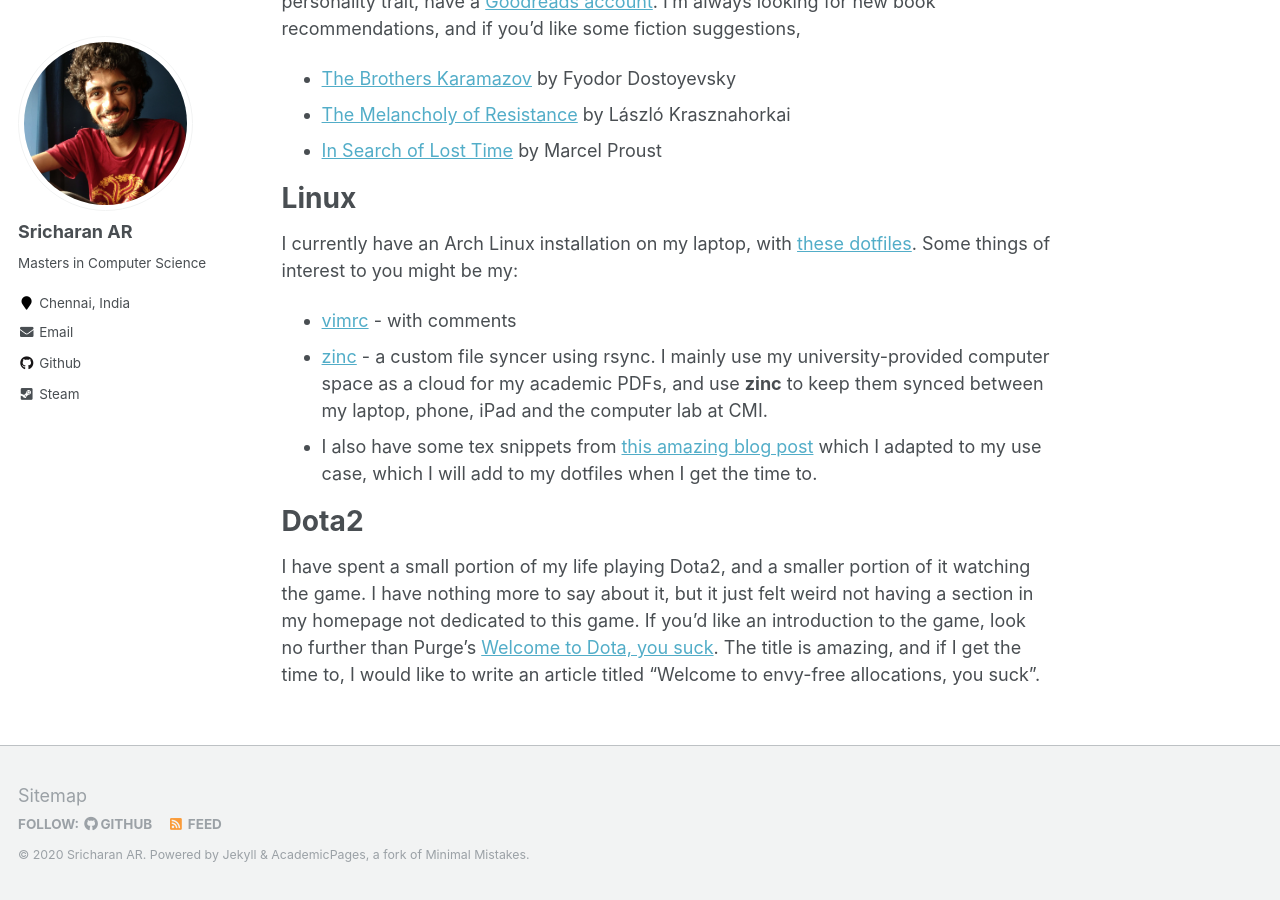
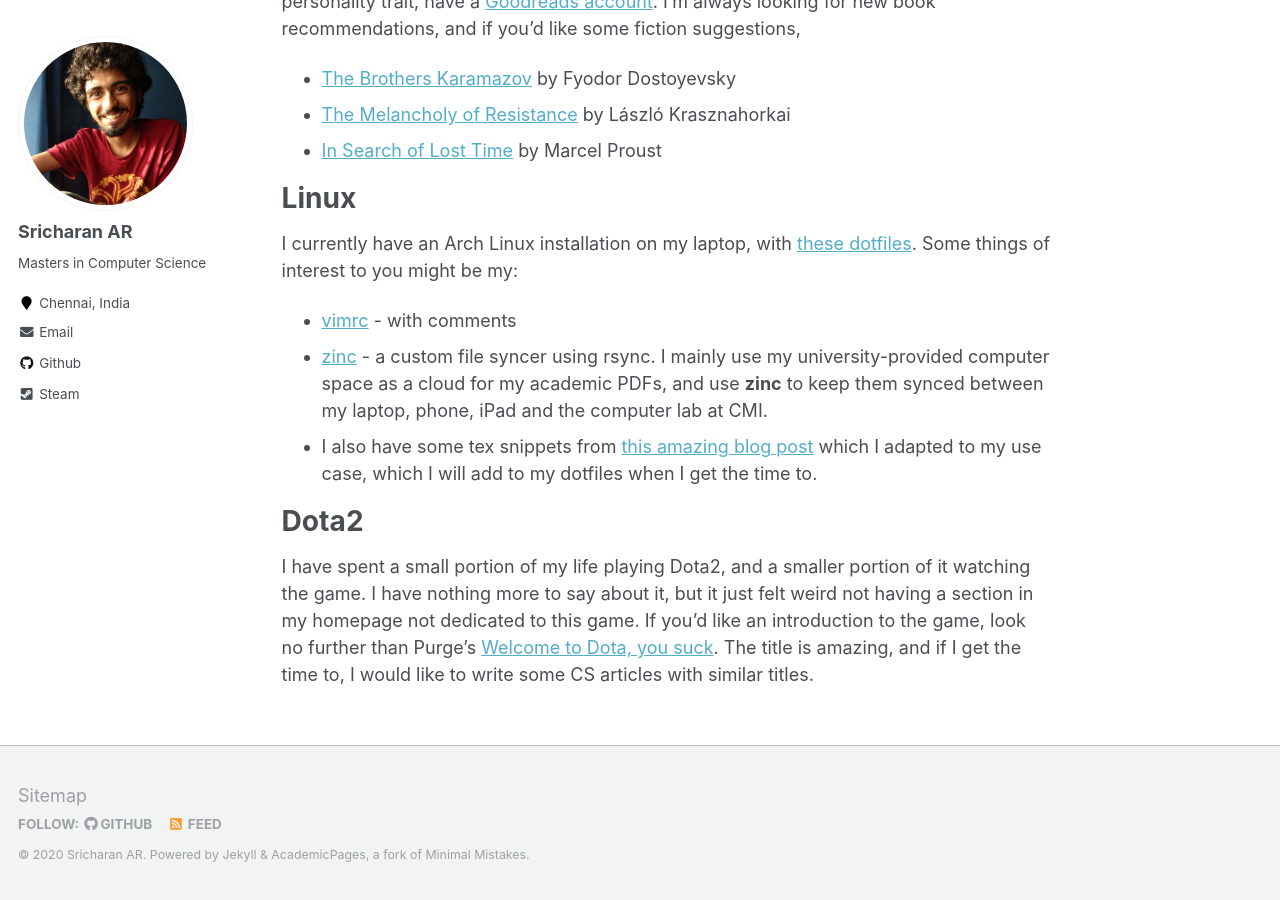
Before and after one commit to SriAR/sriar.github.io, a Jekyll site: the page built from _pages/about.md, in a window 1280 px wide and 900 px high, scrolled down 585 px. Built offline with Jekyll 4.4.1, drawn with Linux system fonts in a browser that asks for light colours.

Commit message:
Changed about

```diff
--- a/_pages/about.md
+++ b/_pages/about.md
@@ -36,4 +36,4 @@ I currently have an Arch Linux installation on my laptop, with [these dotfiles](
 Dota2
 ======
 
-I have spent a small portion of my life playing Dota2, and a smaller portion of it watching the game. I have nothing more to say about it, but it just felt weird not having a section in my homepage not dedicated to this game. If you'd like an introduction to the game, look no further than Purge's [Welcome to Dota, you suck](https://purgegamers.true.io/g/dota-2-guide/#welcome-to-dota-you-suck). The title is amazing, and if I get the time to, I would like to write an article titled "Welcome to envy-free allocations, you suck".
+I have spent a small portion of my life playing Dota2, and a smaller portion of it watching the game. I have nothing more to say about it, but it just felt weird not having a section in my homepage not dedicated to this game. If you'd like an introduction to the game, look no further than Purge's [Welcome to Dota, you suck](https://purgegamers.true.io/g/dota-2-guide/#welcome-to-dota-you-suck). The title is amazing, and if I get the time to, I would like to write some CS articles with similar titles.
```
